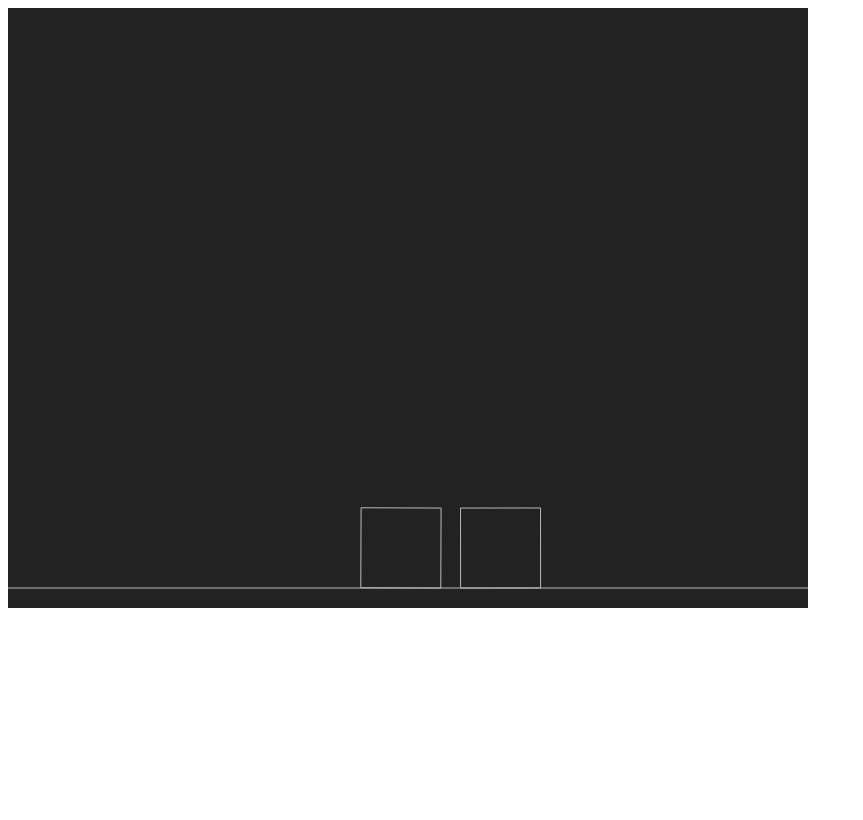
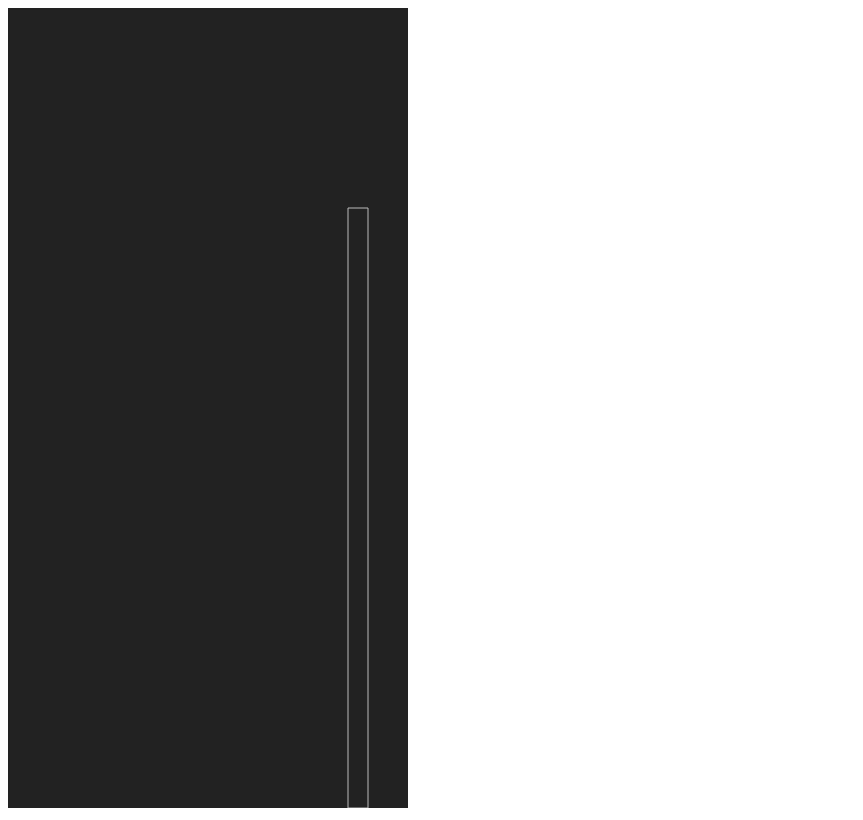
Before and after one commit to KissaKoira/gamedemo, a plain HTML site: page index.html in a window 1280 px wide. Shown: the whole page, without its empty margins (0-863 px from the left). Drawn offline with Linux system fonts and the light colour scheme.

Commit message:
testailua ja pieniä muutoksia

```diff
--- a/script.js
+++ b/script.js
@@ -1,4 +1,5 @@
-function init(){
+window.onload = function() {
+
   // module aliases
   var Engine = Matter.Engine,
       Render = Matter.Render,
@@ -7,28 +8,30 @@ function init(){
 
   // create an engine
   var engine = Engine.create();
+      world = engine.world
 
   // create a renderer
   var render = Render.create({
-      element: document.body,
-      engine: engine
+    element: document.body,
+    engine: engine,
+    options: {
+      width: 400,
+      height: 800,
+    }
   });
 
-  // create two boxes and a ground
-  var boxA = Bodies.rectangle(400, 200, 80, 80);
-  var boxB = Bodies.rectangle(450, 50, 80, 80);
-  var ground = Bodies.rectangle(400, 610, 810, 60, { isStatic: true });
+  //var box = Bodies.rectangle(x, y, w, h, { isStatic: true });
+  var bodies = [
+    Bodies.rectangle(350, 500, 20, 600, { isStatic: true })
+  ]
 
   // add all of the bodies to the world
-  World.add(engine.world, [boxA, boxB, ground]);
+  World.add(world, bodies);
 
   // run the engine
   Engine.run(engine);
 
   // run the renderer
   Render.run(render);
-}
 
-window.onload = function() {
-  init();
 };
```
Also changed, not shown: index.html (+1 -3 lines).
